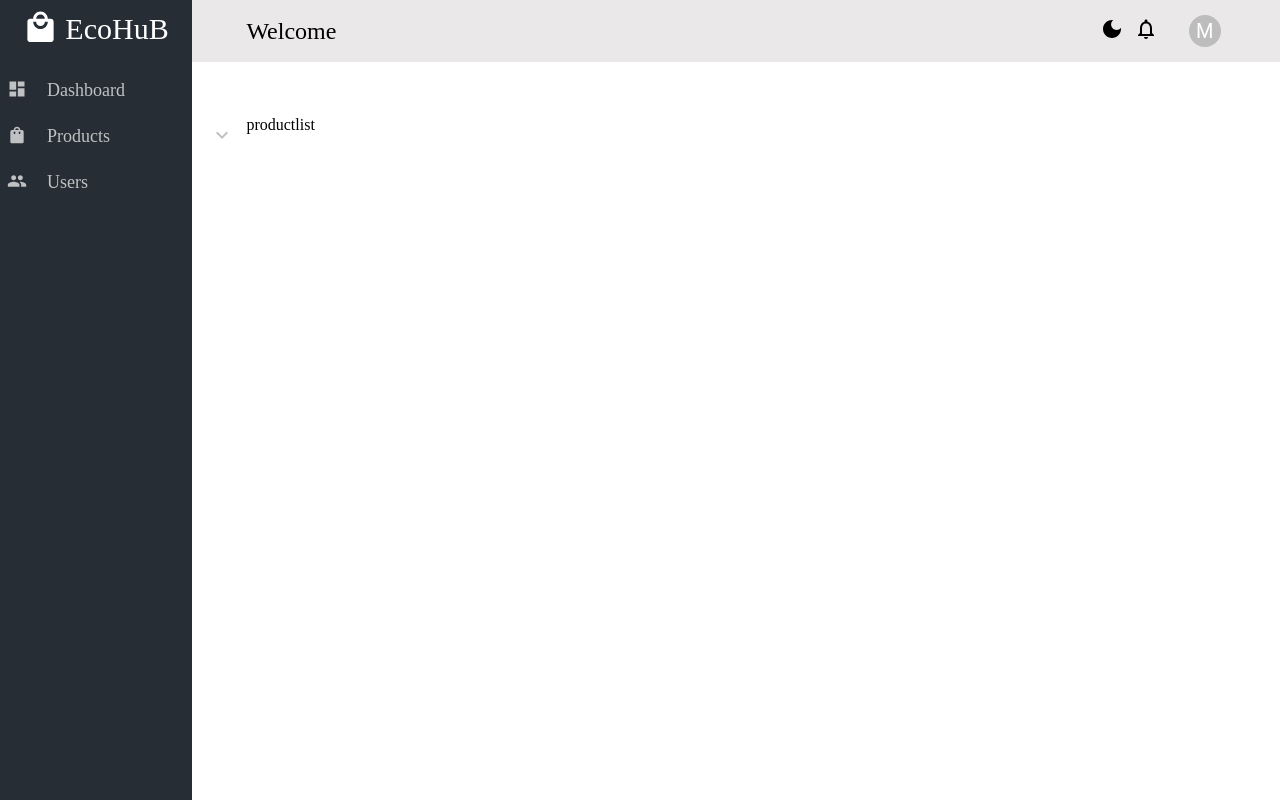
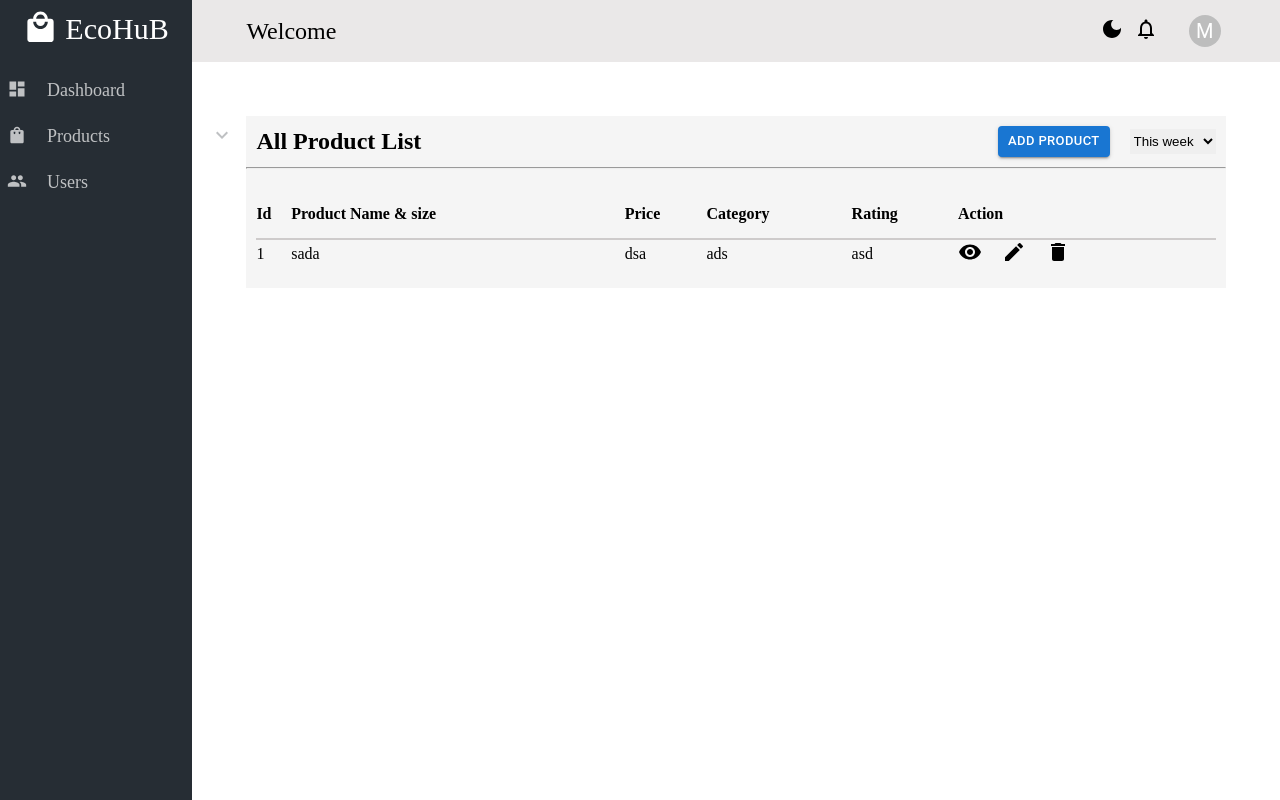
Before and after one commit to haqueaminul10/Ecommerce-Admin, a React (Vite) app: page /product/list in a window 1280 px wide. Built offline with nearby package versions, Linux system fonts and the light colour scheme.

Commit message:
product table setup

```diff
--- a/src/Components/pages/product/productList.jsx
+++ b/src/Components/pages/product/productList.jsx
@@ -1,5 +1,77 @@
+import Button from '@mui/material/Button';
+import { useNavigate } from 'react-router-dom';
+import '../../styles/productList.css';
+import VisibilityIcon from '@mui/icons-material/Visibility';
+import EditIcon from '@mui/icons-material/Edit';
+import DeleteIcon from '@mui/icons-material/Delete';
 const ProductList = () => {
-  return <>productlist</>;
+  const navigate = useNavigate();
+  return (
+    <div className='productListContainer'>
+      <div className='productListHeader'>
+        <h2>All Product List</h2>
+
+        <div className='productListHeaderRight'>
+          <div>
+            <Button
+              variant='contained'
+              size='small'
+              onClick={() => navigate('/products/add')}
+            >
+              Add Product
+            </Button>
+          </div>
+          <div className='selectionList'>
+            <label htmlFor='product'></label>
+            <select name='product' id='product'>
+              <option value='this week'>This week</option>
+              <option value='this month'>This month</option>
+              <option value='this year'>This year</option>
+            </select>
+          </div>
+        </div>
+      </div>
+      <hr />
+      <div className='productTableContainer'>
+        <table className='productTable'>
+          <thead className='tableheader'>
+            <tr>
+              <th>Id</th>
+              <th>Product Name & size</th>
+              <th>Price</th>
+              <th>Category</th>
+              <th>Rating</th>
+              <th>Action</th>
+            </tr>
+          </thead>
+          <tbody>
+            <tr>
+              <td>1</td>
+              <td>sada</td>
+              <td>dsa</td>
+              <td>ads</td>
+              <td>asd</td>
+              <td>
+                <div className='productTableAction'>
+                  <div>
+                    <VisibilityIcon />
+                  </div>
+                  <div>
+                    {' '}
+                    <EditIcon />
+                  </div>
+                  <div>
+                    {' '}
+                    <DeleteIcon />
+                  </div>
+                </div>
+              </td>
+            </tr>
+          </tbody>
+        </table>
+      </div>
+    </div>
+  );
 };
 
 export default ProductList;
--- /dev/null
+++ b/src/Components/styles/productList.css
@@ -0,0 +1,40 @@
+.productListContainer {
+  background-color: whitesmoke;
+}
+.productListHeader {
+  display: flex;
+  justify-content: space-between;
+  align-items: center;
+  padding: 10px;
+}
+.productListHeaderRight {
+  display: flex;
+  align-items: center;
+  gap: 20px;
+}
+.selectionList > select {
+  height: 25px;
+  border: none;
+}
+.selectionList > select:hover {
+  border: none;
+}
+.productTableContainer {
+  padding: 20px 10px;
+}
+.productTable {
+  width: 100%;
+  border-collapse: collapse;
+  text-align: left;
+}
+.tableheader {
+  height: 50px;
+}
+.tableheader > tr {
+  border-bottom: 2px solid rgb(206, 203, 203);
+}
+.productTableAction {
+  display: flex;
+  align-items: center;
+  gap: 20px;
+}
```
